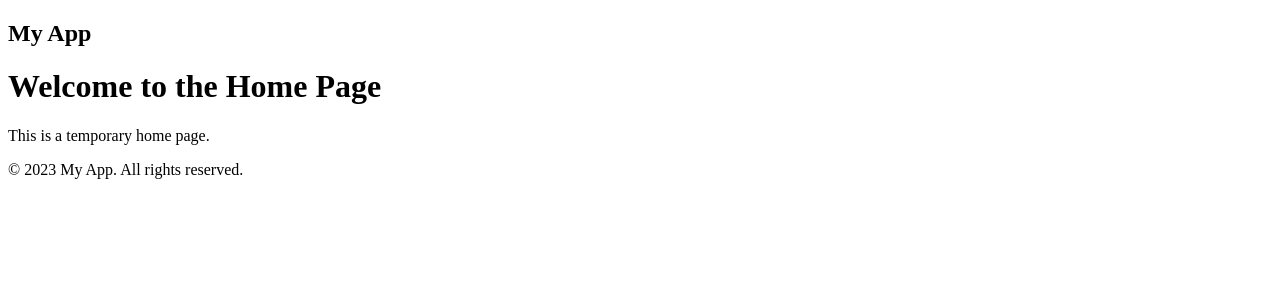
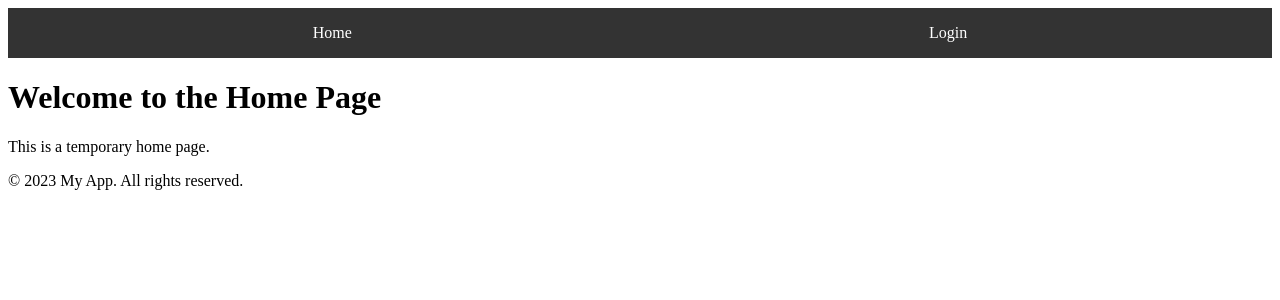
Before and after one commit to acmucsd-projects/wi25-hack-team-1, a React (Vite) app in the folder frontend/: page / in a window 1280 px wide. Shown: the top 300 px of the page. Built offline with nearby package versions, Linux system fonts and the light colour scheme.

Commit message:
rough navbar

```diff
--- a/frontend/src/components/Layout.tsx
+++ b/frontend/src/components/Layout.tsx
@@ -1,17 +1,16 @@
 import { Outlet } from "react-router-dom";
+import Navbar from "./Navbar";
+import "@/index.css";
+
 
 const Layout = () => {
   return (
     <div>
-      <header>
-        <nav>
-          <h1>My App</h1>
-          {/* Add navigation links here */}
-        </nav>
-      </header>
+      <Navbar />
       <main>
         <Outlet />
       </main>
+
       <footer>
         <p>© 2023 My App. All rights reserved.</p>
       </footer>
--- /dev/null
+++ b/frontend/src/components/Navbar.tsx
@@ -0,0 +1,19 @@
+import React from "react";
+import { Link } from "react-router-dom";
+
+const Navbar: React.FC = () => {
+  return (
+    <nav>
+      <ul>
+        <li>
+          <Link to="/">Home</Link>
+        </li>
+        <li>
+          <Link to="/login">Login</Link>
+        </li>
+      </ul>
+    </nav>
+  );
+};
+
+export default Navbar;
--- a/frontend/src/index.css
+++ b/frontend/src/index.css
@@ -0,0 +1,28 @@
+/* filepath: /c:/Users/maxim/Desktop/wi25-hack-team-1/frontend/src/components/Navbar.css */
+nav {
+    background-color: #333;
+    padding: 1rem;
+  }
+
+  nav ul {
+    list-style: none;
+    display: flex;
+    justify-content: space-around;
+    margin: 0;
+    padding: 0;
+  }
+
+  nav ul li {
+    margin: 0;
+  }
+
+  nav ul li a {
+    color: white;
+    text-decoration: none;
+    padding: 0.5rem 1rem;
+    transition: background-color 0.3s;
+  }
+
+  nav ul li a:hover {
+    background-color: #555;
+  }
```
